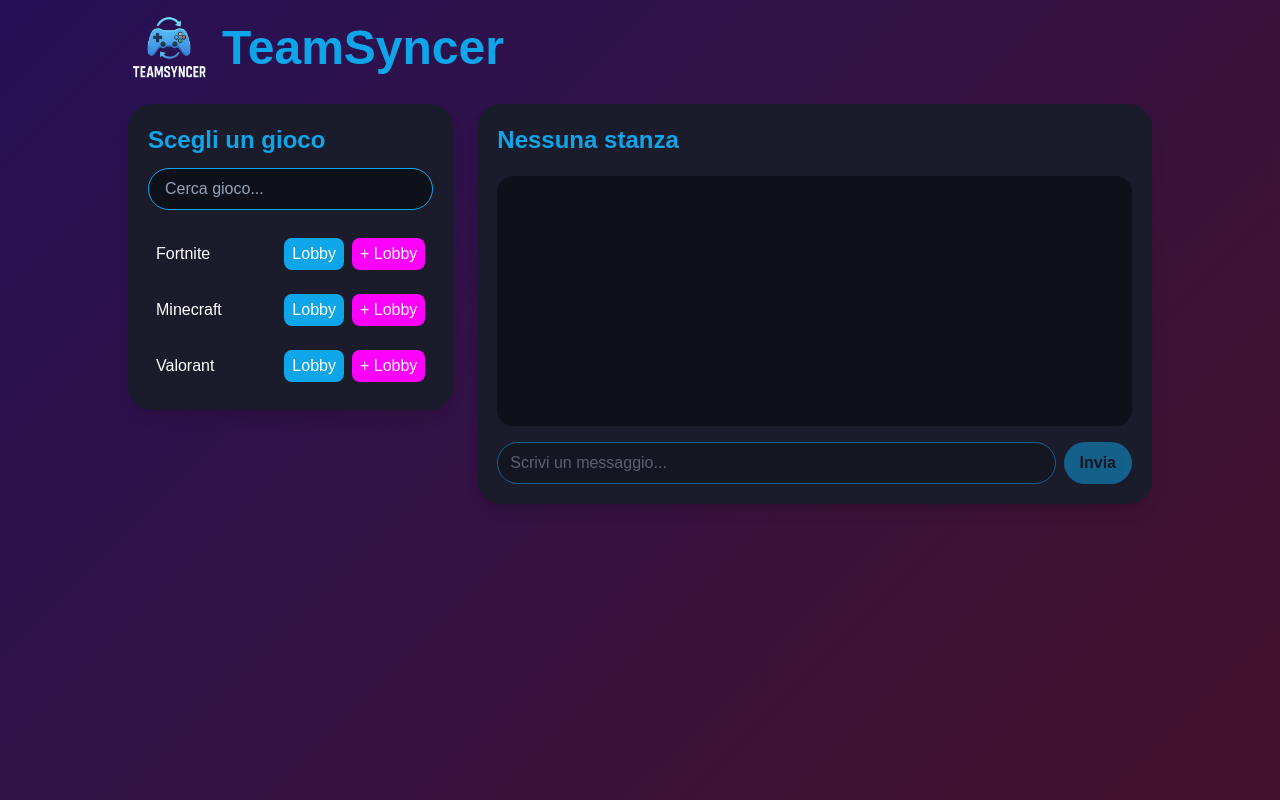
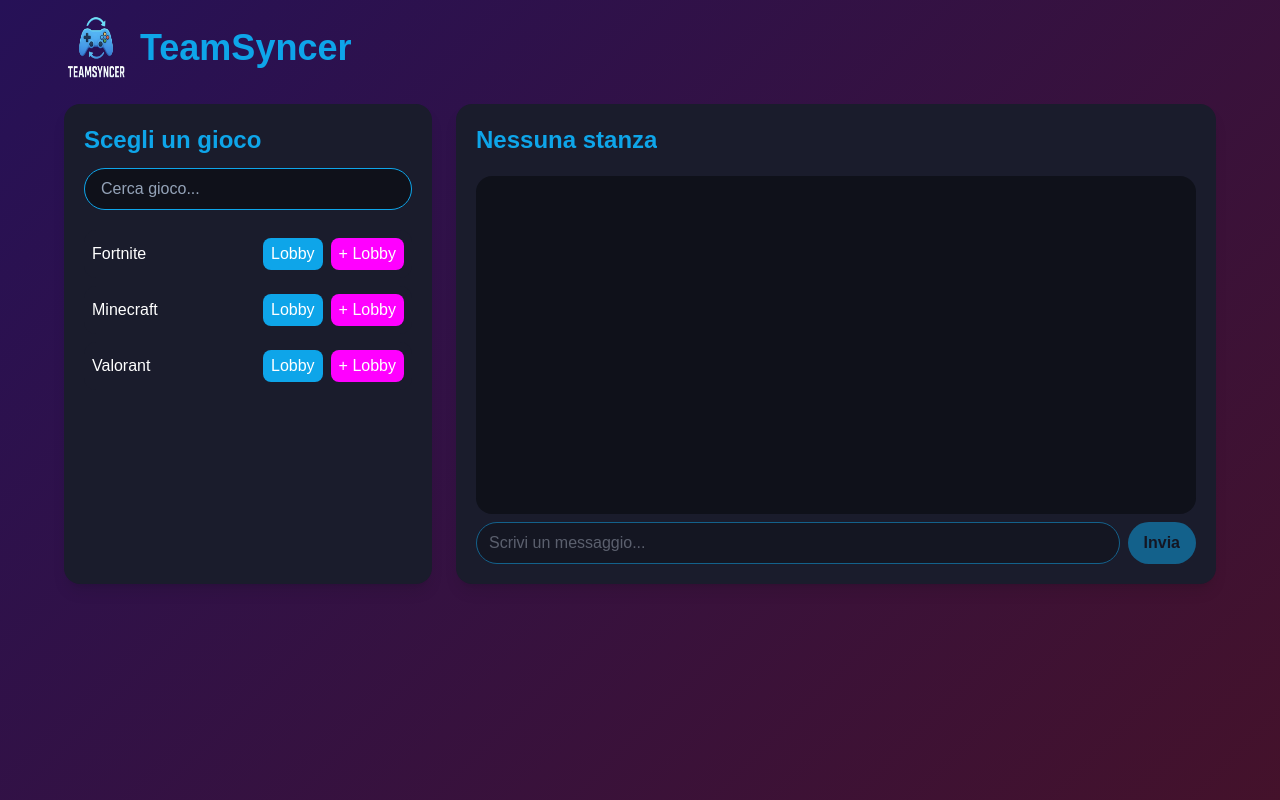
Before and after one commit to calinati1011-star/partyfinderit, a website: page public/index.html in a window 1280 px wide. Drawn offline with nearby package versions, Linux system fonts and the light colour scheme; no server answers.

Commit message:
Update app.js, index.html, server.js with new lobby features

```diff
--- a/public/index.html
+++ b/public/index.html
@@ -42,32 +42,30 @@
   animation:gradientMove 15s ease infinite;
   z-index:0;
 }
-.confetti{position:absolute;width:6px;height:6px;border-radius:50%;animation:confettiFall 1s linear forwards;pointer-events:none;}
-@keyframes confettiFall{0%{transform:translateY(-50px) rotate(0deg);opacity:1;}100%{transform:translateY(200px) rotate(360deg);opacity:0;}}
 ::-webkit-scrollbar{width:6px}
 ::-webkit-scrollbar-thumb{background:#0e0b31;border-radius:3px}
 ::-webkit-scrollbar-track{background:#111}
 </style>
 </head>
-<body class="text-white min-h-screen flex justify-center items-start p-4 relative overflow-hidden">
+<body class="text-white min-h-screen flex justify-center items-start p-2 sm:p-4 relative overflow-hidden">
 
 <div id="bg-animated"></div>
 
-<div class="w-full max-w-5xl flex flex-col gap-6 relative z-10">
-  <header class="flex flex-col md:flex-row md:items-center justify-between gap-4 text-center md:text-left">
-    <div class="flex items-center gap-3 justify-center md:justify-start">
-      <img src="logo.png" alt="TeamSyncer Logo" class="w-15 h-15 md:w-16.2 md:h-16 rounded-lg">
-      <h1 class="text-3xl sm:text-5xl font-extrabold text-neonBlue">TeamSyncer</h1>
+<div class="w-full max-w-6xl flex flex-col gap-4 sm:gap-6 relative z-10">
+  <header class="flex flex-col sm:flex-row sm:items-center justify-between gap-3 sm:gap-4 text-center sm:text-left">
+    <div class="flex items-center gap-2 sm:gap-3 justify-center sm:justify-start">
+      <img src="logo.png" alt="TeamSyncer Logo" class="w-12 h-12 sm:w-16 sm:h-16 rounded-lg">
+      <h1 class="text-2xl sm:text-4xl font-extrabold text-neonBlue">TeamSyncer</h1>
     </div>
   </header>
 
-  <main class="grid grid-cols-1 md:grid-cols-3 gap-4 md:gap-6">
+  <main class="grid grid-cols-1 md:grid-cols-3 gap-4 sm:gap-6">
     <!-- Lista giochi -->
     <section class="md:col-span-1 relative">
-      <div class="bg-panelBg rounded-3xl shadow-lg p-4 md:p-5 flex flex-col gap-3 relative">
-        <h2 class="text-xl md:text-2xl font-semibold text-neonBlue">Scegli un gioco</h2>
+      <div class="bg-panelBg rounded-2xl shadow-lg p-3 sm:p-5 flex flex-col gap-3 relative h-full">
+        <h2 class="text-lg sm:text-2xl font-semibold text-neonBlue">Scegli un gioco</h2>
         <div class="relative">
-          <input id="search" type="text" placeholder="Cerca gioco..." class="w-full px-4 py-2 rounded-full bg-darkBg border border-neonBlue outline-none text-white placeholder:text-slate-400 relative z-10">
+          <input id="search" type="text" placeholder="Cerca gioco..." class="w-full px-3 sm:px-4 py-2 rounded-full bg-darkBg border border-neonBlue outline-none text-white placeholder:text-slate-400">
           <ul id="search-suggestions" class="absolute bg-panelBg rounded-xl mt-1 w-full z-20 hidden max-h-60 overflow-auto"></ul>
         </div>
         <ul id="game-list" class="space-y-2 mt-2"></ul>
@@ -77,19 +75,19 @@
 
     <!-- Chat -->
     <section class="md:col-span-2">
-      <div class="bg-panelBg rounded-3xl shadow-lg p-4 md:p-5 flex flex-col h-[45vh] md:h-[50vh]">
-        <div class="flex items-center justify-between mb-2 md:mb-3">
-          <h2 id="room-title" class="text-xl md:text-2xl font-semibold text-neonBlue">Nessuna stanza</h2>
-          <div class="flex items-center gap-3">
-            <div id="user-count" class="text-sm text-slate-400"></div>
-            <button id="leave-lobby" class="px-3 py-1 rounded-full bg-red-600 hover:bg-red-500 text-white hidden">Esci</button>
+      <div class="bg-panelBg rounded-2xl shadow-lg p-3 sm:p-5 flex flex-col h-[70vh] sm:h-[60vh]">
+        <div class="flex items-center justify-between mb-2 sm:mb-3">
+          <h2 id="room-title" class="text-lg sm:text-2xl font-semibold text-neonBlue truncate">Nessuna stanza</h2>
+          <div class="flex items-center gap-2 sm:gap-3">
+            <div id="user-count" class="text-xs sm:text-sm text-slate-400"></div>
+            <button id="leave-lobby" class="px-2 sm:px-3 py-1 rounded-full bg-red-600 hover:bg-red-500 text-white hidden text-sm">Esci</button>
           </div>
         </div>
         <div id="player-list" class="flex flex-wrap gap-2 mb-2"></div>
-        <div id="messages" class="flex-1 overflow-auto bg-darkBg rounded-2xl p-2 md:p-3 space-y-2 mb-2"></div>
-        <form id="send-form" class="mt-2 flex gap-2">
-          <input id="msg" type="text" placeholder="Scrivi un messaggio..." class="flex-1 px-3 py-2 rounded-full bg-darkBg border border-neonBlue outline-none disabled:opacity-50" disabled>
-          <button type="submit" id="send-btn" class="px-4 py-2 rounded-full bg-neonBlue hover:bg-neonPink text-darkBg disabled:opacity-50 font-semibold" disabled>Invia</button>
+        <div id="messages" class="flex-1 overflow-auto bg-darkBg rounded-2xl p-2 sm:p-3 space-y-2 mb-2"></div>
+        <form id="send-form" class="mt-auto flex gap-2">
+          <input id="msg" type="text" placeholder="Scrivi un messaggio..." class="flex-1 px-3 py-2 rounded-full bg-darkBg border border-neonBlue outline-none disabled:opacity-50 text-sm sm:text-base" disabled>
+          <button type="submit" id="send-btn" class="px-3 sm:px-4 py-2 rounded-full bg-neonBlue hover:bg-neonPink text-darkBg disabled:opacity-50 font-semibold text-sm sm:text-base" disabled>Invia</button>
         </form>
       </div>
     </section>
@@ -97,9 +95,9 @@
 </div>
 
 <!-- Modal lobby -->
-<div id="lobby-modal" class="fixed inset-0 bg-black/70 hidden z-50 flex items-center justify-center">
-  <div class="bg-panelBg rounded-3xl p-4 md:p-6 w-11/12 md:w-96 animate-scaleIn flex flex-col gap-3">
-    <h3 class="text-lg md:text-xl font-semibold text-neonBlue">Crea una Lobby</h3>
+<div id="lobby-modal" class="fixed inset-0 bg-black/70 hidden z-50 flex items-center justify-center p-2">
+  <div class="bg-panelBg rounded-2xl p-4 sm:p-6 w-full max-w-sm animate-scaleIn flex flex-col gap-3">
+    <h3 class="text-lg sm:text-xl font-semibold text-neonBlue">Crea una Lobby</h3>
     <p class="text-sm text-slate-400">Scegli il numero di giocatori (1-8)</p>
     <input id="max-players" type="number" min="1" max="8" value="4" class="w-full px-4 py-2 rounded-full bg-darkBg border border-neonBlue text-white outline-none text-center">
     <button id="private-toggle-btn" class="flex items-center justify-center gap-2 px-4 py-2 rounded-full bg-slate-700 hover:bg-slate-600 transition">
@@ -114,9 +112,9 @@
 </div>
 
 <!-- Modal profilo -->
-<div id="profile-modal" class="fixed inset-0 bg-black/70 hidden z-50 flex items-center justify-center">
-  <div class="bg-panelBg rounded-3xl p-4 md:p-6 w-11/12 md:w-80 animate-scaleIn flex flex-col gap-3">
-    <h3 class="text-lg md:text-xl font-semibold text-neonBlue" id="profile-nickname"></h3>
+<div id="profile-modal" class="fixed inset-0 bg-black/70 hidden z-50 flex items-center justify-center p-2">
+  <div class="bg-panelBg rounded-2xl p-4 sm:p-6 w-full max-w-xs animate-scaleIn flex flex-col gap-3">
+    <h3 class="text-lg sm:text-xl font-semibold text-neonBlue" id="profile-nickname"></h3>
     <p class="text-sm text-slate-400" id="profile-lobbies"></p>
     <p class="text-sm text-slate-400" id="profile-messages"></p>
     <div class="flex justify-end">
```
